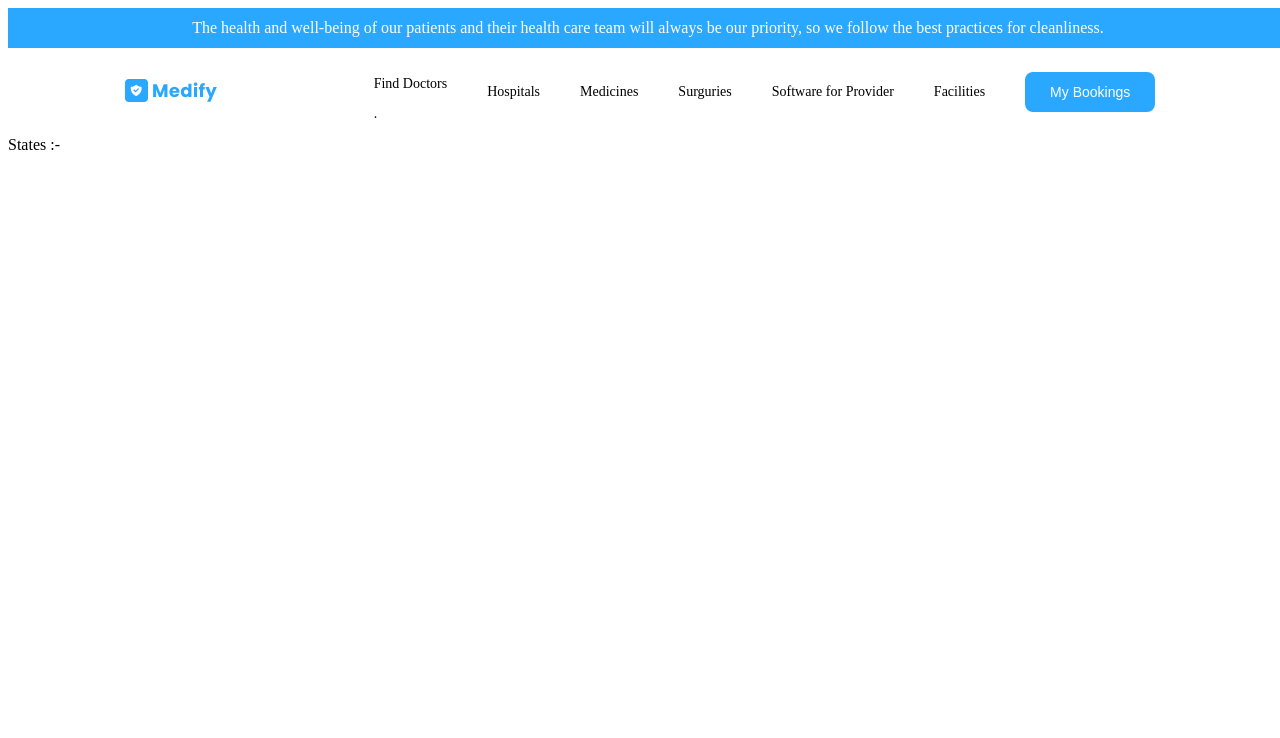
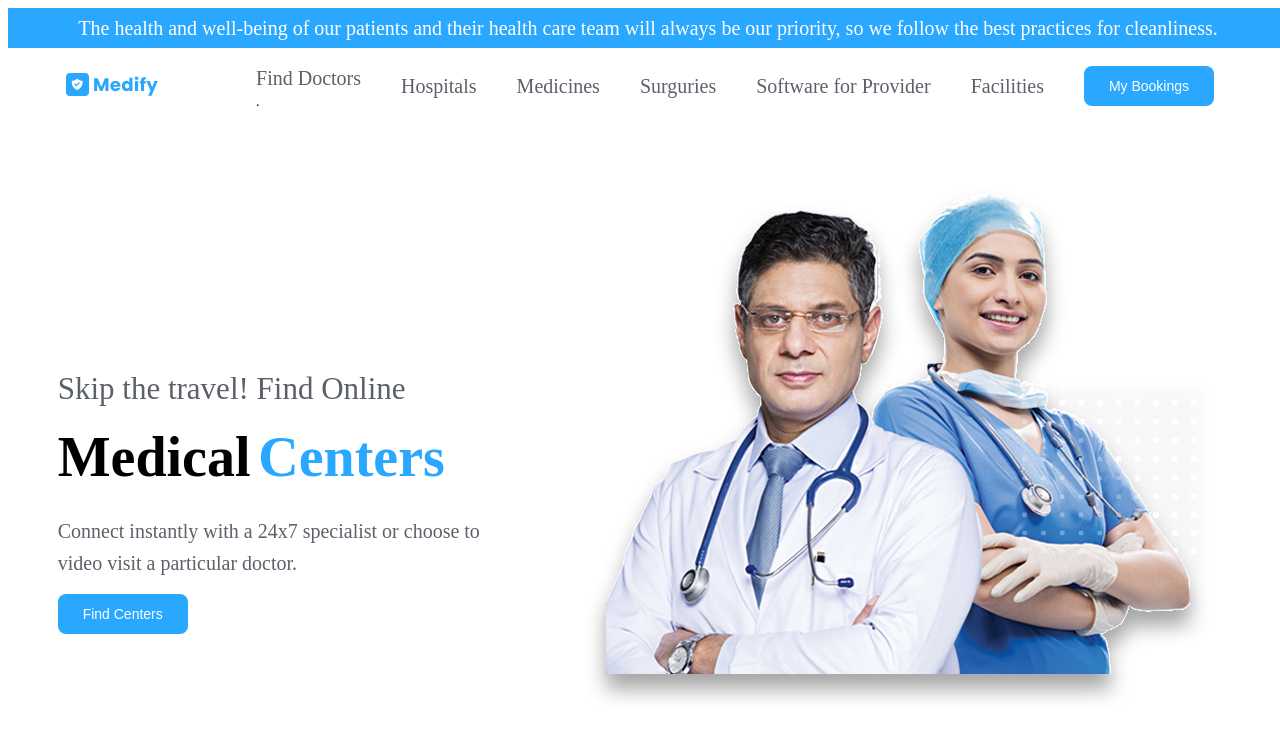
Before and after one commit to Mehulposh/XMedify, a React (Vite) app: page / in a window 1280 px wide. Shown: the top 738 px of the page. Built offline with nearby package versions, Linux system fonts and the light colour scheme; no server answers.

Commit message:
added hero section

```diff
--- a/src/App.jsx
+++ b/src/App.jsx
@@ -1,36 +1,35 @@
-import React, { useState,useEffect } from 'react'
-import { getStates } from './api/api';
+// import React, { useState,useEffect } from 'react'
+// import { getStates } from './api/api';
 import './App.css'
 import Vission from './components/Vission/Vission'
 import Navbar from './components/Navbar/Navbar';
+import Hero from './components/Hero/Hero'
 
 function App() {
-  const [states,setStates] = useState([]);
+  // const [states,setStates] = useState([]);
   // const [cities,setCities] = useState([]);
   // const [centers,setCenters] = useState([]);
 
-  useEffect(()=> {
-    async function fetchStates(){
-      try{
-        const data = await getStates();
-        console.log(data);
-        setStates(data);
-      }catch(err){
-        console.error(err);
-      }
-    };
+  // useEffect(()=> {
+  //   async function fetchStates(){
+  //     try{
+  //       const data = await getStates();
+  //       console.log(data);
+  //       setStates(data);
+  //     }catch(err){
+  //       console.error(err);
+  //     }
+  //   };
 
-    fetchStates();
-  },[]);
+  //   fetchStates();
+  // },[]);
 
   return (
     <div>
     <Vission/>
     <Navbar/>
-      States :-
-      <div>
-        {states}
-      </div>
+    <Hero/>
+
     </div>
   )
 }
--- /dev/null
+++ b/src/components/Hero/Hero.css
@@ -0,0 +1,58 @@
+.hero{
+    display: flex;
+    align-items: center;
+    justify-content: space-around;
+    margin: 0;
+
+}
+
+img{
+    width: 643;
+    height: 735.9410400390625;
+
+
+}
+
+.titleSection{
+    display: flex;
+    flex-direction: column;
+    gap: 15px;
+}
+span{
+    font-family: Poppins;
+    font-weight: 700;
+    font-size: 56px;
+    line-height: 68px;
+    letter-spacing: 2%;
+
+}
+
+.heroTitle{
+    margin: 0;
+    font-family: Poppins;
+font-weight: 500;
+font-size: 31px;
+line-height: 68px;
+letter-spacing: 2%;
+    /* display: flex;
+    flex-direction: column; */
+
+}
+
+.medical{
+    color: #000000;
+}
+
+.centers{
+    color: #2AA7FF;
+}
+
+p{
+    margin: 0;
+    font-family: Poppins;
+    font-weight: 400;
+    font-size: 20px;
+    line-height: 32px;
+    letter-spacing: 2%;
+    color: #5C6169;
+}
--- /dev/null
+++ b/src/components/Hero/Hero.jsx
@@ -0,0 +1,25 @@
+import React from 'react';
+import Button from '../Button/Button';
+import HeroImage from '../../assets/hero_image.svg';
+import './Hero.css';
+
+function HeroSection(){
+    return(
+        <div className='hero'>
+            <div className='titleSection'>
+                <p className='heroTitle'>Skip the travel! Find Online <br/>
+                <span className='medical'>Medical</span>  <span className='centers'> Centers</span>
+                </p>
+                <p>
+                    Connect instantly with a 24x7 specialist or choose to <br/> video visit a particular doctor.
+                </p>
+                <Button>Find Centers</Button>
+            </div>
+            <div>
+                <img src={HeroImage} alt='hero image'/>
+            </div>
+        </div>
+    )
+}
+
+export default HeroSection;
```
Also changed, not shown: src/assets/Search.svg (added), src/assets/hero_image.svg (added).
